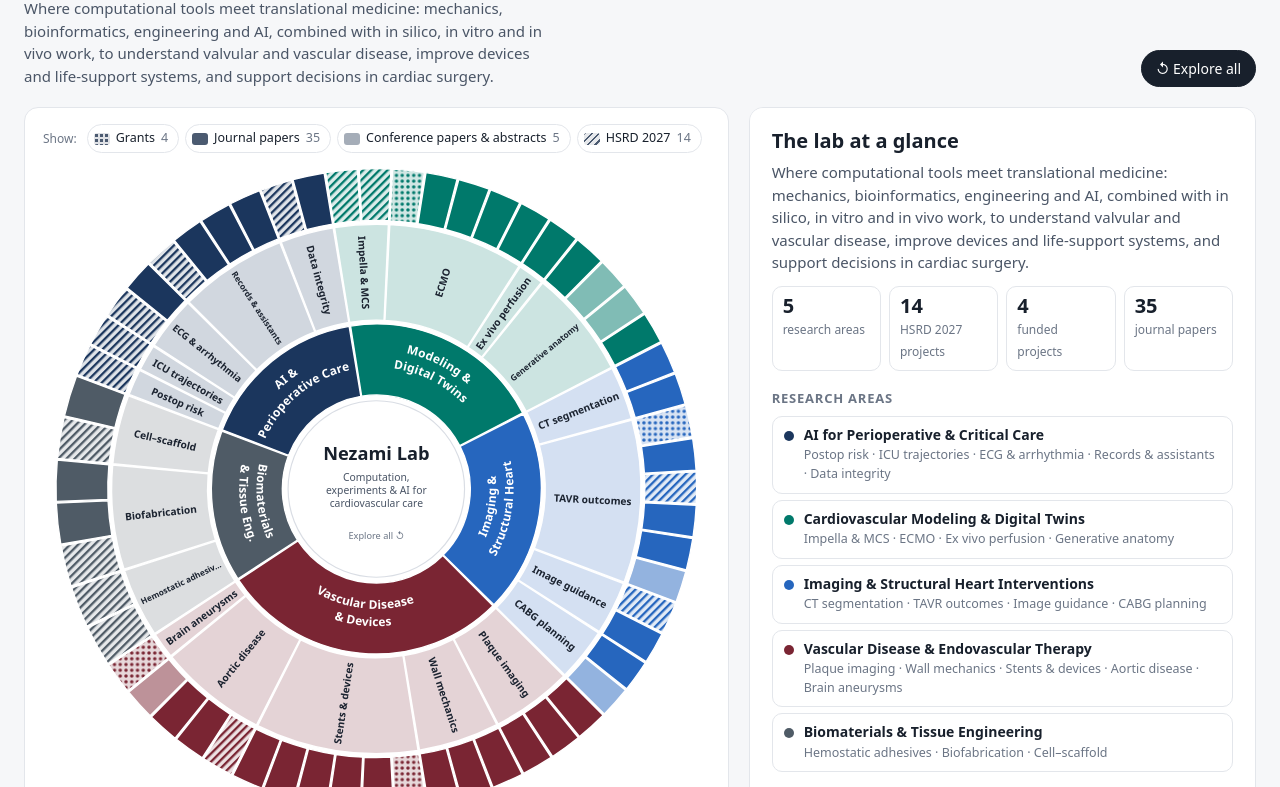
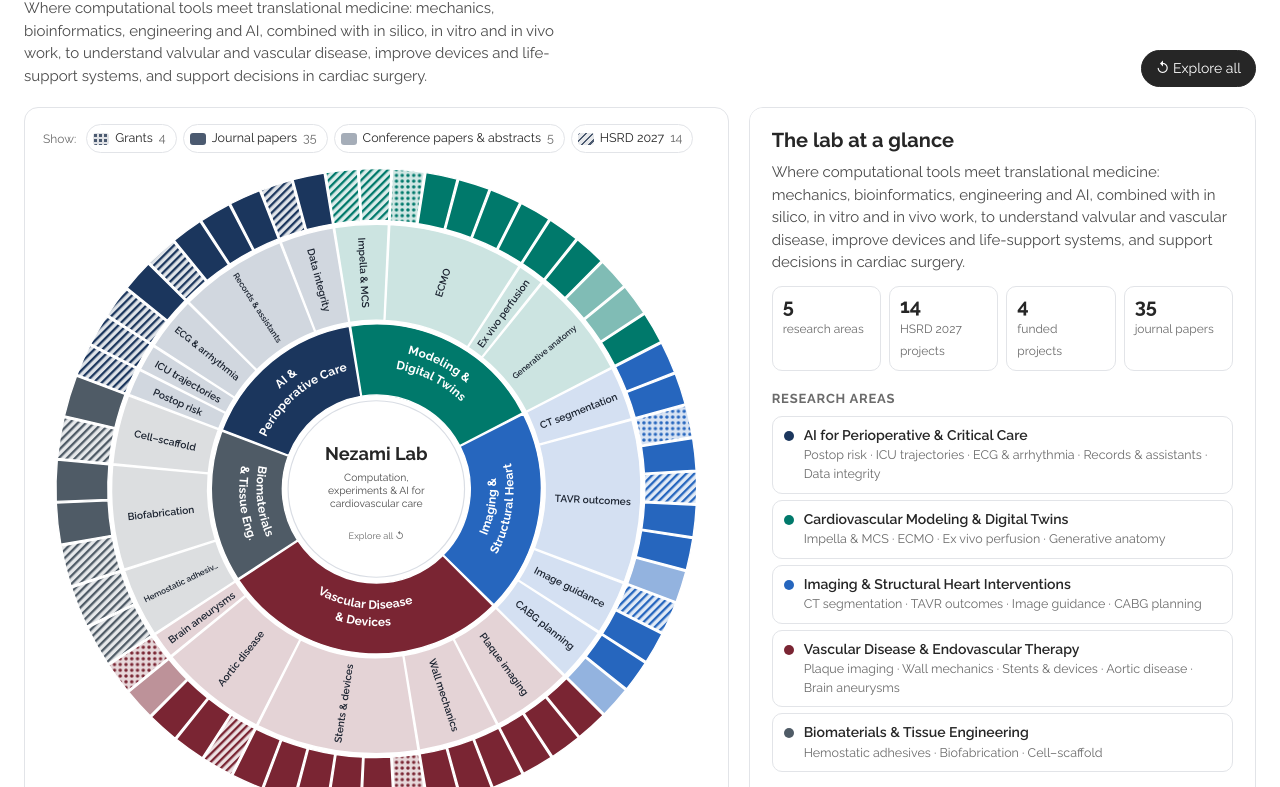
Before and after one commit to aminramezani345/nezami-research-map, a plain HTML site: page src/template.html in a window 1280 px wide. Shown: the part 91-878 px from the top of the page. Drawn offline with Linux system fonts and the light colour scheme; files whose address does not match are found by name.

Commit message:
Update styles and font in template.html

```diff
--- a/src/template.html
+++ b/src/template.html
@@ -3,19 +3,21 @@
 <head>
 <meta charset="utf-8">
 <meta name="viewport" content="width=device-width, initial-scale=1">
+<link rel="preconnect" href="https://fonts.googleapis.com"><link rel="preconnect" href="https://fonts.gstatic.com" crossorigin>
+<link href="https://fonts.googleapis.com/css2?family=Raleway:wght@400;500;600;700&display=swap" rel="stylesheet">
 <title>Nezami Lab Research Map</title>
 <meta name="description" content="Interactive map of the Nezami Lab's research areas, current projects and publications.">
 <style>
   :root{color-scheme:light;
-    --bg:#f6f7f9; --card:#ffffff; --ink:#18202c; --ink-2:#4a5566; --ink-3:#6b7585;
-    --line:#e3e6eb; --focus:#111827; --warn-bg:#fff7e6; --warn-line:#f0c36d; --warn-ink:#7a4b00;
+    --bg:#ffffff; --card:#ffffff; --ink:#262626; --ink-2:#4b4b4b; --ink-3:#6b6b6b;
+    --line:#e2e4e8; --focus:#111827; --warn-bg:#fff7e6; --warn-line:#f0c36d; --warn-ink:#7a4b00;
     --radius:14px;
   }
   *{box-sizing:border-box}
   html,body{margin:0;background:var(--bg);color:var(--ink);
-    font-family:ui-sans-serif,system-ui,-apple-system,"Segoe UI",Roboto,"Helvetica Neue",Arial,sans-serif;
+    font-family:Raleway,ui-sans-serif,system-ui,-apple-system,"Segoe UI",Roboto,"Helvetica Neue",Arial,sans-serif;
     font-size:15px;line-height:1.5;-webkit-font-smoothing:antialiased}
-  a{color:#1d4f8a}
+  a{color:#2666BE}
   button{font:inherit;color:inherit}
   .skip{position:absolute;left:-999px;top:8px;background:#fff;padding:8px 12px;border-radius:8px;z-index:10}
   .skip:focus{left:8px}
```
